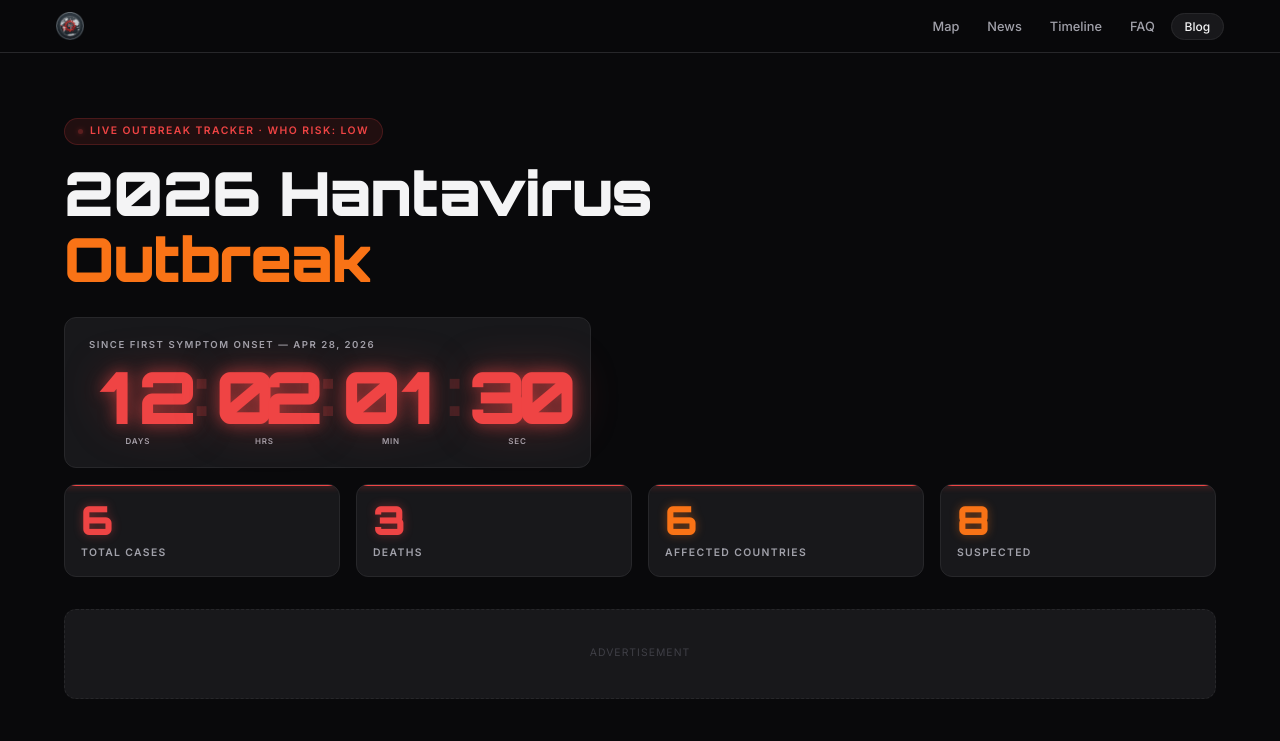
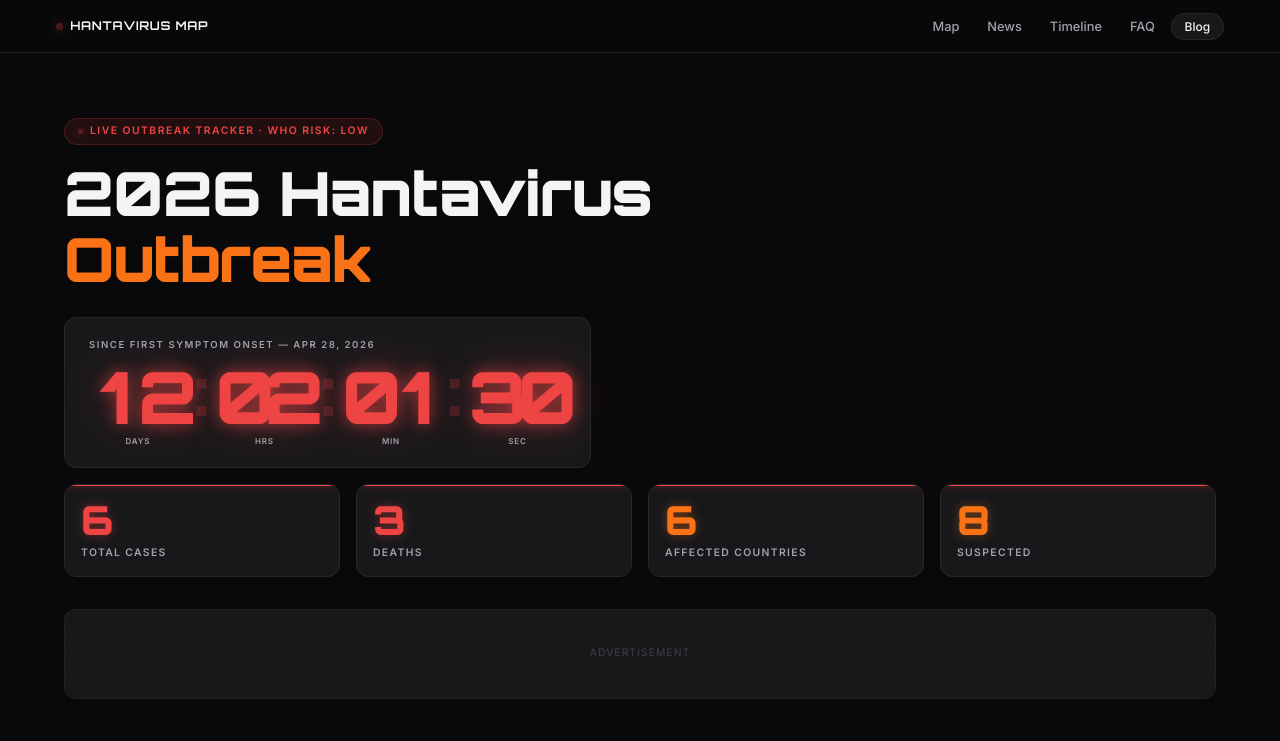
Before and after one commit to yellowzero656-arch/htmap, a plain HTML site: page index.html in a window 1280 px wide. Shown: the top 741 px of the page. Drawn offline with nearby package versions, Linux system fonts and the light colour scheme.

Commit message:
Update index.html

```diff
--- a/index.html
+++ b/index.html
@@ -1440,7 +1440,8 @@
   <nav>
     <div class="nav-inner">
       <div class="nav-brand">
-        <img src="/logo.png" alt="Hantavirus Map" style="height:28px;width:auto;display:block;" />
+        <div class="nav-live-dot"></div>
+        HANTAVIRUS MAP
       </div>
       <!-- Desktop links -->
       <ul class="nav-links">
```
